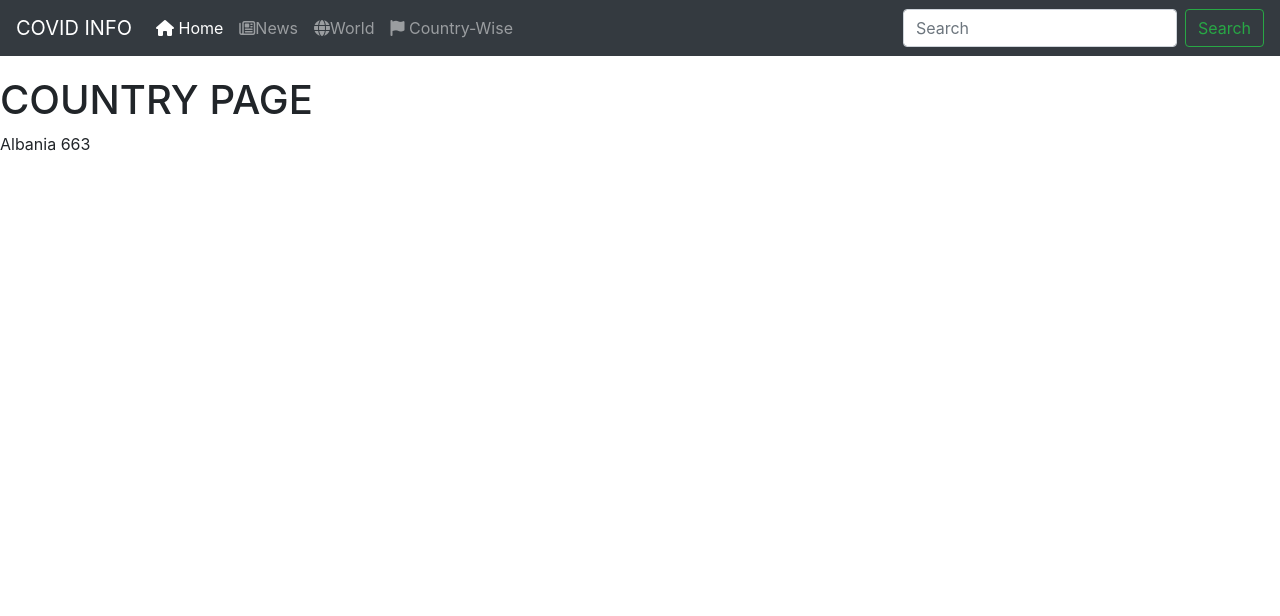
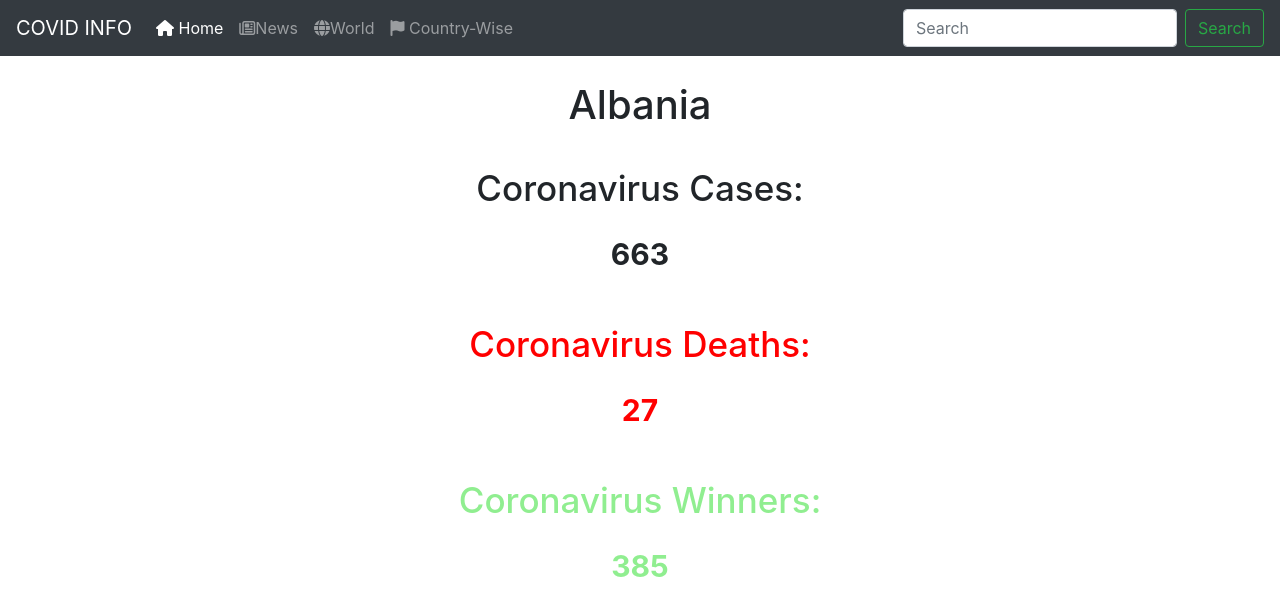
Before and after one commit to thinking-tomorrow/Covid19, a Django app: a page that uses templates/country.html in a window 1280 px wide. Shown: the top 616 px of the page. Run offline with Django 3.2, Linux system fonts and the light colour scheme; data comes from the database, SQL or seed files in the repository; some libraries are stand-ins or nearby versions.

Commit message:
Improved Country Page

```diff
--- a/templates/country.html
+++ b/templates/country.html
@@ -47,10 +47,10 @@
       </div>
     </nav>
 
-    <h1 style='padding-top:20px;'>COUNTRY PAGE</h1>
+
 
     {% if countries %}
-
+    <h1 style='padding-top:20px;text-align:center;'>COUNTRY PAGE</h1>
     <div class="table table-responsive">
       <table class="table">
         <thead>
@@ -85,7 +85,14 @@
 
     {% else %}
 
-    <p>{{country.name}} {{country.totalcase}}</p>
+    <h1 style='font:Candara;text-align:center;padding-top: 25px;font-size:40px;'>{{country.name}}</h1>
+
+      <h2 style='text-align:center;padding-top:30px;font-size:35px;'>Coronavirus Cases:</h2>
+      <p class='cases'>{{country.totalcase}}</p>
+      <h2 style='text-align:center;padding-top:30px;font-size:35px;color:red;'>Coronavirus Deaths:</h2>
+      <p class='deaths'>{{country.deaths}}</p>
+      <h2 style='text-align:center;padding-top:30px;font-size:35px;color:lightgreen;'>Coronavirus Winners:</h2>
+      <p class='recovery'>{{country.recovered}}</p>
 
     {% endif %}
   </body>
```
